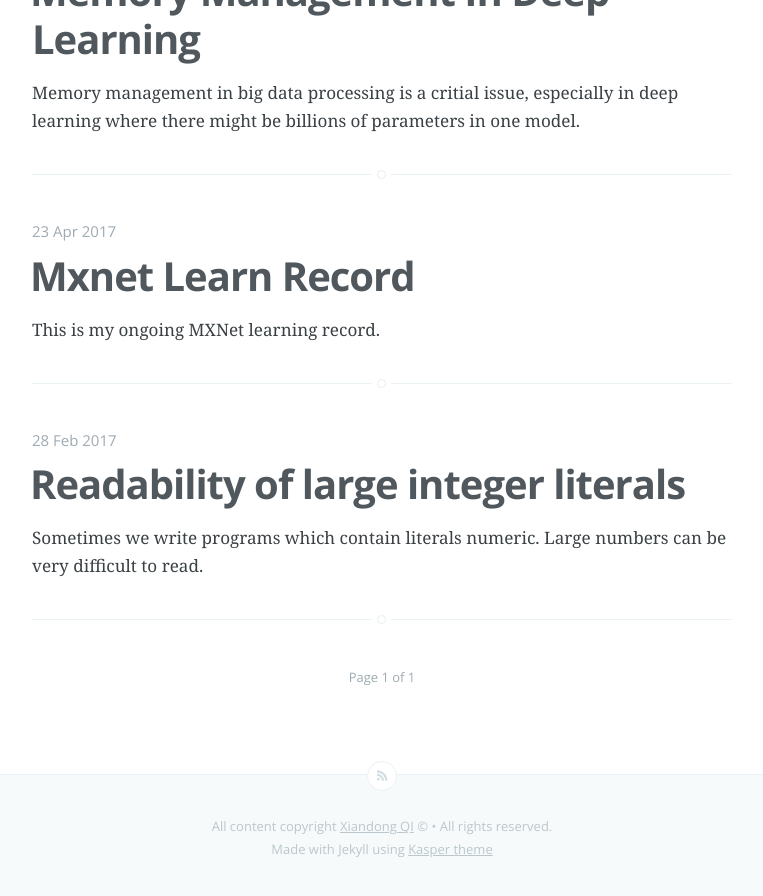
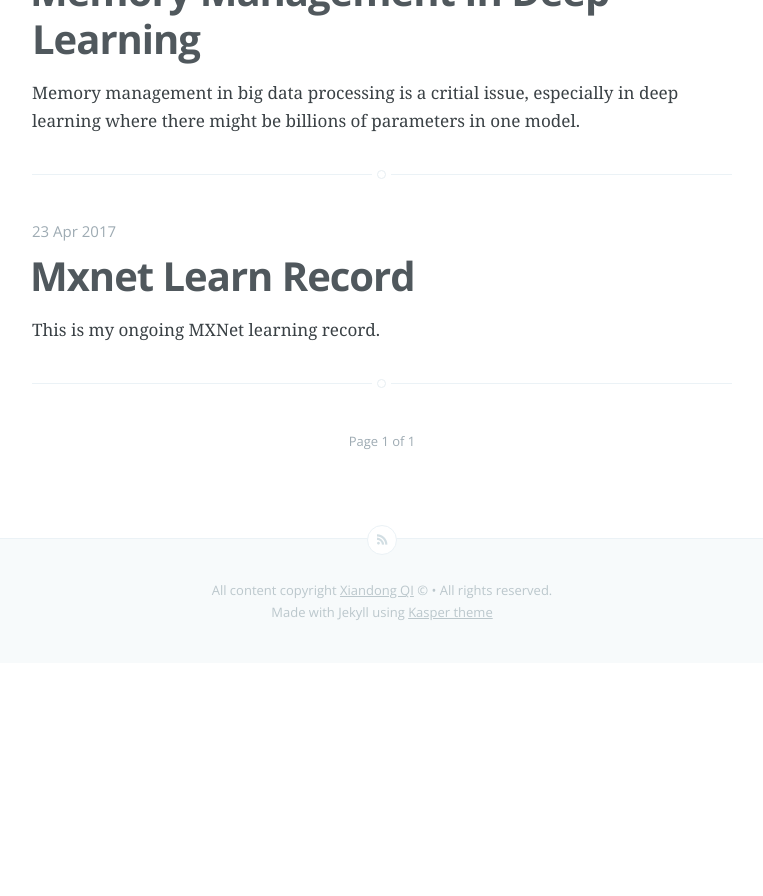
Before and after one commit to xiandong79/xiandong79.github.io, a Jekyll site: the page built from index.html, in a window 1280 px wide and 900 px high, scrolled down 659 px. Shown: the top 896 px of the window, without its empty margins (258-1021 px from the left). Built offline with Jekyll 4.4.1, drawn with Linux system fonts in a browser that asks for light colours; the list of posts is cut into pages by our own code; after the commit the page ends 1322 px from its top, so only the background shows below that.

Commit message:
Delete
Delete

```diff
--- a/_posts/2016-02-28-post-example.md
+++ /dev/null
@@ -1,24 +0,0 @@
----
-layout: post
-title:  Readability of large integer literals
-date:   2017-02-28 22:17:00
-categories: beginner
----
-
-Sometimes we write programs which contain literals numeric. Large numbers can be very difficult to read.
-
-How many zeroes are there?
-
-{% highlight ruby %}
-  billion = 1000000000
-  ten_billion = 10000000000
-{% endhighlight %}
-
-In Ruby we can add underscore to large numeric literals to improve their readability.
-
-{% highlight ruby %}
-  billion = 1_000_000_000
-  ten_billion = 10_000_000_000
-{% endhighlight %}
-
-As you can see it was much easier to read.
```
Also changed, not shown: _posts/2017-04-23-MXNet-learn-record.md (+2 -0 lines).
